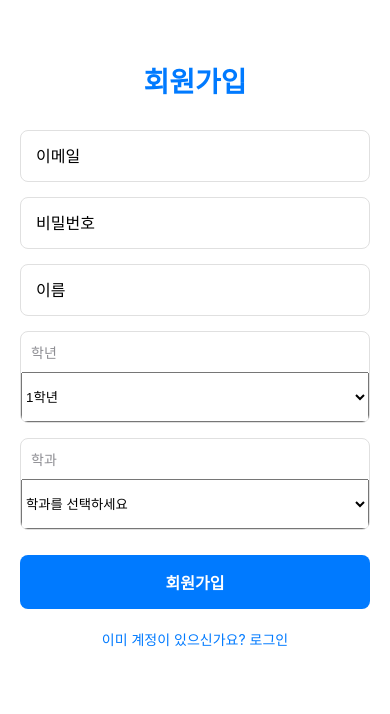
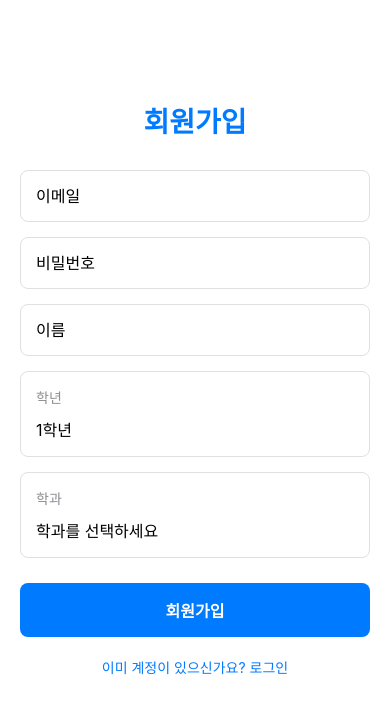
Before and after one commit to jyqaz7548/CertBuddy, a React Native app in the folder frontend/: screen /Register in a window 390 px wide. Shown: the top 714 px of the page. Built offline with nearby package versions, Linux system fonts and the light colour scheme.

Commit message:
Refactor: Replace pickers with modals for grade and department selection
Co-authored-by: jyqaz7548 <jyqaz7548@gmail.com>

```diff
--- a/frontend/src/screens/Auth/RegisterScreen.js
+++ b/frontend/src/screens/Auth/RegisterScreen.js
@@ -7,9 +7,13 @@ import {
   StyleSheet,
   Alert,
   ScrollView,
+  Modal,
+  FlatList,
 } from 'react-native';
-import { Picker } from '@react-native-picker/picker';
 import { useAuth } from '../../store/AuthContext';
+
+const GRADES = ['1', '2', '3'];
+const DEPARTMENTS = ['로봇설계과', '로봇제어과', '로봇소프트웨어과', '로봇정보통신과'];
 
 export default function RegisterScreen({ navigation }) {
   const [formData, setFormData] = useState({
@@ -19,6 +23,8 @@ export default function RegisterScreen({ navigation }) {
     department: '',
     grade: '1',
   });
+  const [showGradeModal, setShowGradeModal] = useState(false);
+  const [showDepartmentModal, setShowDepartmentModal] = useState(false);
   const { register } = useAuth();
 
   const handleRegister = async () => {
@@ -74,33 +80,115 @@ export default function RegisterScreen({ navigation }) {
         onChangeText={(text) => setFormData({ ...formData, name: text })}
       />
 
-      <View style={styles.pickerContainer}>
+      <TouchableOpacity
+        style={styles.pickerContainer}
+        onPress={() => setShowGradeModal(true)}
+      >
         <Text style={styles.label}>학년</Text>
-        <Picker
-          selectedValue={formData.grade}
-          style={styles.picker}
-          onValueChange={(value) => setFormData({ ...formData, grade: value })}
-        >
-          <Picker.Item label="1학년" value="1" />
-          <Picker.Item label="2학년" value="2" />
-          <Picker.Item label="3학년" value="3" />
-        </Picker>
-      </View>
+        <Text style={styles.pickerValue}>
+          {formData.grade ? `${formData.grade}학년` : '학년을 선택하세요'}
+        </Text>
+      </TouchableOpacity>
 
-      <View style={styles.pickerContainer}>
+      <TouchableOpacity
+        style={styles.pickerContainer}
+        onPress={() => setShowDepartmentModal(true)}
+      >
         <Text style={styles.label}>학과</Text>
-        <Picker
-          selectedValue={formData.department}
-          style={styles.picker}
-          onValueChange={(value) => setFormData({ ...formData, department: value })}
-        >
-          <Picker.Item label="학과를 선택하세요" value="" />
-          <Picker.Item label="로봇설계과" value="로봇설계과" />
-          <Picker.Item label="로봇제어과" value="로봇제어과" />
-          <Picker.Item label="로봇소프트웨어과" value="로봇소프트웨어과" />
-          <Picker.Item label="로봇정보통신과" value="로봇정보통신과" />
-        </Picker>
-      </View>
+        <Text style={styles.pickerValue}>
+          {formData.department || '학과를 선택하세요'}
+        </Text>
+      </TouchableOpacity>
+
+      {/* 학년 선택 Modal */}
+      <Modal
+        visible={showGradeModal}
+        transparent={true}
+        animationType="slide"
+        onRequestClose={() => setShowGradeModal(false)}
+      >
+        <View style={styles.modalOverlay}>
+          <View style={styles.modalContent}>
+            <Text style={styles.modalTitle}>학년 선택</Text>
+            <FlatList
+              data={GRADES}
+              keyExtractor={(item) => item}
+              renderItem={({ item }) => (
+                <TouchableOpacity
+                  style={[
+                    styles.modalItem,
+                    formData.grade === item && styles.modalItemSelected,
+                  ]}
+                  onPress={() => {
+                    setFormData({ ...formData, grade: item });
+                    setShowGradeModal(false);
+                  }}
+                >
+                  <Text
+                    style={[
+                      styles.modalItemText,
+                      formData.grade === item && styles.modalItemTextSelected,
+                    ]}
+                  >
+                    {item}학년
+                  </Text>
+                </TouchableOpacity>
+              )}
+            />
+            <TouchableOpacity
+              style={styles.modalCloseButton}
+              onPress={() => setShowGradeModal(false)}
+            >
+              <Text style={styles.modalCloseButtonText}>취소</Text>
+            </TouchableOpacity>
+          </View>
+        </View>
+      </Modal>
+
+      {/* 학과 선택 Modal */}
+      <Modal
+        visible={showDepartmentModal}
+        transparent={true}
+        animationType="slide"
+        onRequestClose={() => setShowDepartmentModal(false)}
+      >
+        <View style={styles.modalOverlay}>
+          <View style={styles.modalContent}>
+            <Text style={styles.modalTitle}>학과 선택</Text>
+            <FlatList
+              data={DEPARTMENTS}
+              keyExtractor={(item) => item}
+              renderItem={({ item }) => (
+                <TouchableOpacity
+                  style={[
+                    styles.modalItem,
+                    formData.department === item && styles.modalItemSelected,
+                  ]}
+                  onPress={() => {
+                    setFormData({ ...formData, department: item });
+                    setShowDepartmentModal(false);
+                  }}
+                >
+                  <Text
+                    style={[
+                      styles.modalItemText,
+                      formData.department === item && styles.modalItemTextSelected,
+                    ]}
+                  >
+                    {item}
+                  </Text>
+                </TouchableOpacity>
+              )}
+            />
+            <TouchableOpacity
+              style={styles.modalCloseButton}
+              onPress={() => setShowDepartmentModal(false)}
+            >
+              <Text style={styles.modalCloseButtonText}>취소</Text>
+            </TouchableOpacity>
+          </View>
+        </View>
+      </Modal>
 
       <TouchableOpacity style={styles.button} onPress={handleRegister}>
         <Text style={styles.buttonText}>회원가입</Text>
@@ -123,7 +211,7 @@ const styles = StyleSheet.create({
   },
   contentContainer: {
     padding: 20,
-    paddingTop: 60,
+    paddingTop: 100,
   },
   title: {
     fontSize: 28,
@@ -145,15 +233,64 @@ const styles = StyleSheet.create({
     borderColor: '#E0E0E0',
     borderRadius: 8,
     marginBottom: 15,
-    overflow: 'hidden',
+    padding: 15,
+    backgroundColor: '#fff',
   },
   label: {
-    padding: 10,
     fontSize: 14,
     color: '#8E8E93',
+    marginBottom: 5,
   },
-  picker: {
-    height: 50,
+  pickerValue: {
+    fontSize: 16,
+    color: '#000',
+    marginTop: 5,
+  },
+  modalOverlay: {
+    flex: 1,
+    backgroundColor: 'rgba(0, 0, 0, 0.5)',
+    justifyContent: 'flex-end',
+  },
+  modalContent: {
+    backgroundColor: '#fff',
+    borderTopLeftRadius: 20,
+    borderTopRightRadius: 20,
+    padding: 20,
+    maxHeight: '70%',
+  },
+  modalTitle: {
+    fontSize: 20,
+    fontWeight: 'bold',
+    marginBottom: 20,
+    textAlign: 'center',
+  },
+  modalItem: {
+    padding: 15,
+    borderBottomWidth: 1,
+    borderBottomColor: '#E0E0E0',
+  },
+  modalItemSelected: {
+    backgroundColor: '#E3F2FD',
+  },
+  modalItemText: {
+    fontSize: 16,
+    color: '#000',
+  },
+  modalItemTextSelected: {
+    color: '#007AFF',
+    fontWeight: 'bold',
+  },
+  modalCloseButton: {
+    marginTop: 20,
+    padding: 15,
+    backgroundColor: '#F5F5F5',
+    borderRadius: 8,
+    alignItems: 'center',
+  },
+  modalCloseButtonText: {
+    fontSize: 16,
+    color: '#007AFF',
+    fontWeight: 'bold',
   },
   button: {
     backgroundColor: '#007AFF',
```
